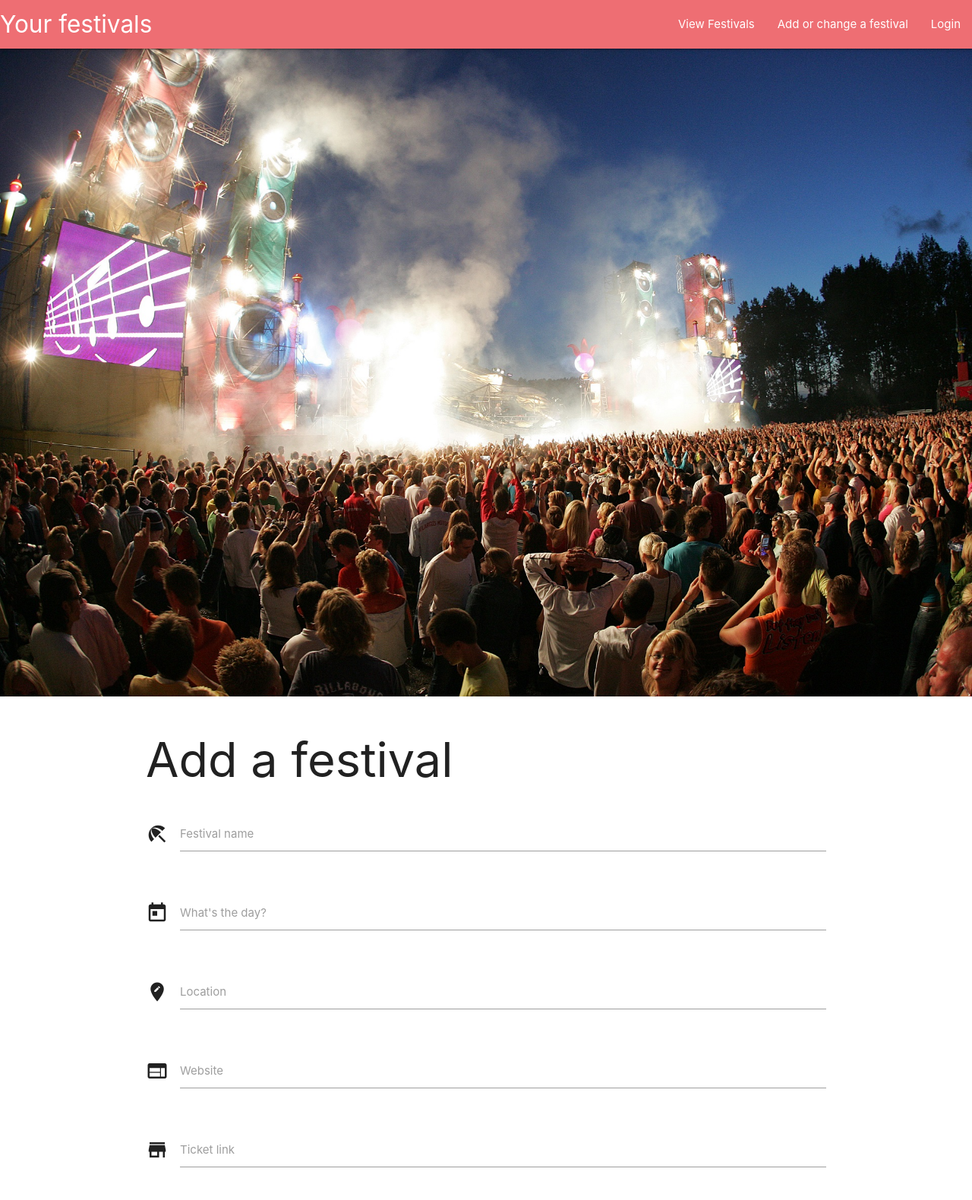
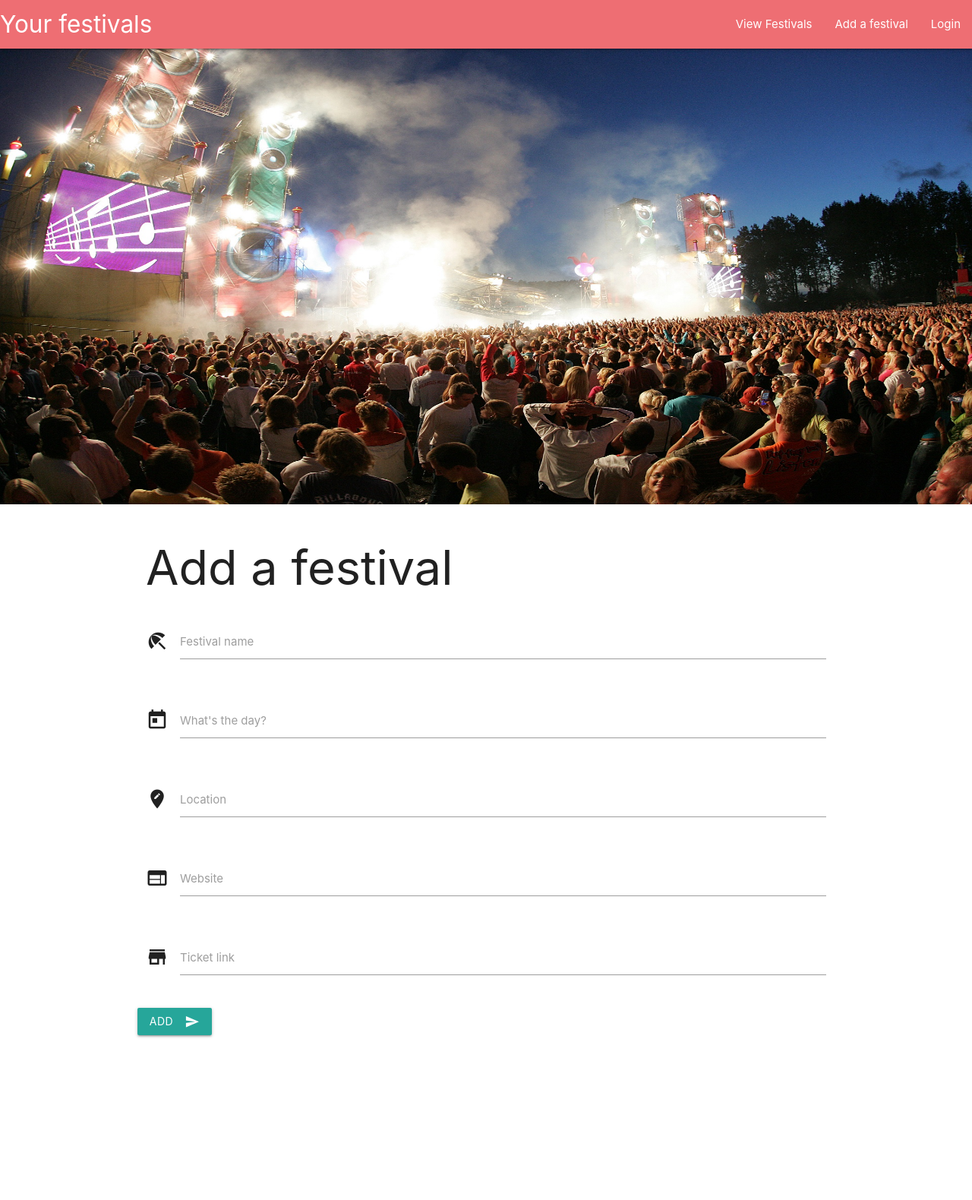
Before and after one commit to jvegter77/milestone-3-edm, a Flask app: page /add_festival in a window 1280 px wide. Shown: the whole page at 76% size. After the commit the page ends 1366 px from the top, so only its background shows below. Run offline with Flask 2, Linux system fonts and the light colour scheme; some libraries are stand-ins or nearby versions.

Commit message:
added index and created links for navigation

```diff
--- a/app.py
+++ b/app.py
@@ -10,6 +10,12 @@ app.config["MONGO_URI"] = 'mongodb+srv://root:r00tUser@myfirstcluster-gdxlz.mong
 
 mongo = PyMongo(app)
 
+
+
+@app.route('/')
+def get_index():
+    return render_template('index.html')
+
 @app.route('/get_festivals')
 def get_festivals():
     return render_template("festivals.html", festivals=mongo.db.festivals.find())
@@ -18,6 +24,12 @@ def get_festivals():
 def add_festival():
     return render_template('addfestival.html')
 
+@app.route('/insert_festival', methods=['POST'])
+def insert_festival():
+    festivals = mongo.db.festivals
+    festivals.insert_one(request.form.to_dict())
+    return redirect(url_for('get_festivals'))
+
 if __name__ == '__main__':
     app.run(host=os.environ.get('IP'),
         port=int(os.environ.get('PORT')),
--- a/static/css/style.css
+++ b/static/css/style.css
@@ -11,4 +11,5 @@ body {
 
 #mainheader img {
     width: 100%;
+    height: 600px;
 }
--- a/templates/addfestival.html
+++ b/templates/addfestival.html
@@ -6,41 +6,46 @@
 </div>
 
 <div class="container">
-    <form action="" method="POST" class="col s12">
+    <form action="{{ url_for('insert_festival') }}" method="POST" class="col s12">
         <div class="row">
             <div class="input-field col s12">
                 <i class="material-icons prefix">beach_access</i>
-                <input id="festivalname" type="text" class="validate">
+                <input id="festivalname" name="festivalname" type="text" class="validate">
                 <label for="festivalname">Festival name</label>
             </div>
         </div>
         <div class="row">
             <div class="input-field col s12">
                 <i class="material-icons prefix">today</i>
-                <input id="date" type="text" class="datepicker">
+                <input id="date" name="date" type="text" class="datepicker">
                 <label for="date">What's the day?</label>
             </div>
         </div>
         <div class="row">
             <div class="input-field col s12">
                 <i class="material-icons prefix">edit_location</i>
-                  <input id="location" type="text" class="validate">
+                  <input id="location" name="location" type="text" class="validate">
                   <label for="location">Location</label>
             </div>
         </div>
         <div class="row">
             <div class="input-field col s12">
                 <i class="material-icons prefix">web</i>
-                  <input id="website" type="text" class="validate">
+                  <input id="website" name="website" type="text" class="validate">
                   <label for="website">Website</label>
             </div>
         </div>
         <div class="row">
             <div class="input-field col s12">
                 <i class="material-icons prefix">store</i></i>
-                  <input id="ticket-link" type="text" class="validate">
-                  <label for="ticket-link">Ticket link</label>
+                  <input id="tickets" name="tickets" type="text" class="validate">
+                  <label for="tickets">Ticket link</label>
             </div>
+        </div>
+        <div class="row">
+         <button class="btn waves-effect waves-light" type="submit" name="action">Add
+            <i class="material-icons right">send</i>
+            </button>
         </div>
     </form>
 </div>
--- a/templates/base.html
+++ b/templates/base.html
@@ -6,17 +6,17 @@
     <meta http-equiv="X-UA-Compatible" content="ie=edge">
     <link rel="stylesheet" href="https://cdnjs.cloudflare.com/ajax/libs/materialize/1.0.0/css/materialize.min.css">
     <link href="https://fonts.googleapis.com/icon?family=Material+Icons" rel="stylesheet">
-    <link rel="stylesheet" href="static/css/style.css" type="text/css" />
+    <link rel="stylesheet" href="static/css/style.css" type="text/css">
     <title>Festivals</title>
 </head>
 <header>
     <div class="navbar-fixed">
         <nav>
           <div class="nav-wrapper">
-            <a href="#!" class="brand-logo">Your festivals</a>
+            <a href="{{ url_for('get_index') }}" class="brand-logo">Your festivals</a>
             <ul class="right hide-on-med-and-down">
-              <li><a href="#">View Festivals</a></li>
-              <li><a href="#">Add or change a festival</a></li>
+              <li><a href="{{ url_for('get_festivals') }}">View Festivals</a></li>
+              <li><a href="{{ url_for('add_festival') }}">Add a festival</a></li>
               <li><a href="#">Login</a></li>
             </ul>
           </div>
--- a/templates/festivals.html
+++ b/templates/festivals.html
@@ -7,7 +7,7 @@
 
 <div class="container">
     {% for festivals in festivals %}
-    <div class="row">
+    <div class="row" col s6>
         {{festivals.festivalname}}
     </div>
     <div class="row">
```
Also changed, not shown: templates/index.html (added, +8 -0 lines), static/js/main.js (line endings or trailing spaces).
